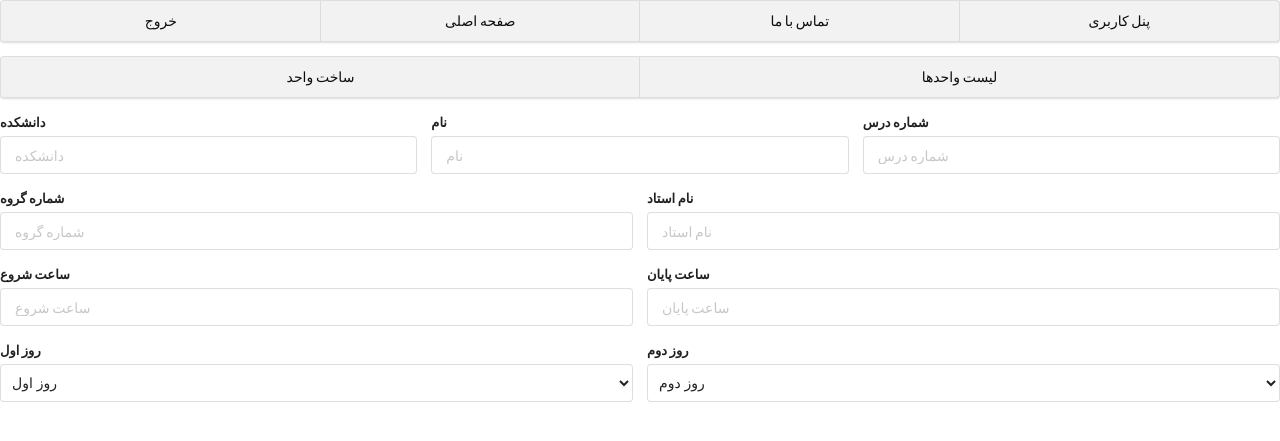
After one commit to baharkhd/webelopers2019_team2, a Django app: page /make_new_course in a window 1280 px wide. The commit adds this page. Shown: the top 441 px of the page. Run offline with Django 3.2, Linux system fonts and the light colour scheme; some libraries are stand-ins or nearby versions.

Commit message:
empty courses form created

```diff
--- a/edusys/templates/base.html
+++ b/edusys/templates/base.html
@@ -2,9 +2,7 @@
 <html lang="en">
 <head>
     <meta charset="UTF-8">
-    <script src="https://code.jquery.com/jquery-3.1.1.min.js" crossorigin="anonymous"></script>
     <link rel="stylesheet" href="https://cdn.jsdelivr.net/npm/semantic-ui@2.4.2/dist/semantic.min.css">
-    <script src="https://cdn.jsdelivr.net/npm/semantic-ui@2.4.2/dist/semantic.min.js"></script>
     <link rel="stylesheet" href="style.css">
     <title>Title</title>
 </head>
@@ -32,5 +30,7 @@
 {% endblock %}
 {% block contact %}
 {% endblock %}
+<script src="https://code.jquery.com/jquery-3.1.1.min.js" crossorigin="anonymous"></script>
+<script src="https://cdn.jsdelivr.net/npm/semantic-ui@2.4.2/dist/semantic.min.js"></script>
 </body>
 </html>
--- /dev/null
+++ b/edusys/templates/course_form.html
@@ -0,0 +1,65 @@
+{% extends 'panel.html' %}
+{% block course %}
+    <a id="make_new_course">
+        <form id="make_course" class="ui form">
+            <div class="three fields">
+                <div class="field">
+                    <label>دانشکده</label>
+                    <input name="department" type="text" placeholder="دانشکده">
+                </div>
+                <div class="field">
+                    <label>نام</label>
+                    <input name="name" type="text" placeholder="نام">
+                </div>
+                <div class="field">
+                    <label>شماره درس</label>
+                    <input name="course_number" type="text" placeholder="شماره درس">
+                </div>
+            </div>
+            <div class="two fields">
+                <div class="field">
+                    <label>شماره گروه</label>
+                    <input name="group_number" type="text" placeholder="شماره گروه">
+                </div>
+                <div class="field">
+                    <label>نام استاد</label>
+                    <input name="teacher" type="text" placeholder="نام استاد">
+                </div>
+            </div>
+            <div class="two fields">
+                <div class="field">
+                    <label>ساعت شروع</label>
+                    <input name="start_time" type="text" placeholder="ساعت شروع">
+                </div>
+                <div class="field">
+                    <label>ساعت پایان</label>
+                    <input name="end_time" type="text" placeholder="ساعت پایان">
+                </div>
+            </div>
+            <div class="two fields">
+                <div class="field">
+                    <label>روز اول</label>
+                    <select name="first_day" class="ui dropdown">
+                        <option value="">روز اول</option>
+                        <option value="0">شنبه</option>
+                        <option value="1">یکشنبه</option>
+                        <option value="2">دوشنبه</option>
+                        <option value="3">سه‌شنبه</option>
+                        <option value="4">چهارشنبه</option>
+                    </select>
+                </div>
+                <div class="field">
+                    <label>روز دوم</label>
+                    <select name="second_day" class="ui dropdown">
+                        <option value="">روز دوم</option>
+                        <option value="0">شنبه</option>
+                        <option value="1">یکشنبه</option>
+                        <option value="2">دوشنبه</option>
+                        <option value="3">سه‌شنبه</option>
+                        <option value="4">چهارشنبه</option>
+                    </select>
+                </div>
+            </div>
+        </form>
+    </a>
+{% endblock %}
--- a/edusys/templates/none.html
+++ b/edusys/templates/none.html
@@ -2,14 +2,12 @@
 <html lang="en">
 <head>
     <meta charset="UTF-8">
-    <script src="https://code.jquery.com/jquery-3.1.1.min.js" crossorigin="anonymous"></script>
     <link rel="stylesheet" href="https://cdn.jsdelivr.net/npm/semantic-ui@2.4.2/dist/semantic.min.css">
-    <script src="https://cdn.jsdelivr.net/npm/semantic-ui@2.4.2/dist/semantic.min.js"></script>
     <link rel="stylesheet" href="style.css">
     <title>Title</title>
 </head>
 <body>
-    <div id="navbar" class="ui four item menu">
+<div id="navbar" class="ui four item menu">
     <a id="logout" class="active item" href="/logout">
         خروج
     </a>
@@ -19,7 +17,7 @@
     <a id="contact_us" class="active item" href="/contact_us">
         تماس با ما
     </a>
-    <a id="panel" class="active item" href="/">
+    <a id="panel" class="active item" href="/panel">
         پنل کاربری
     </a>
 </div>
@@ -32,5 +30,11 @@
 {% endif %}
 {% block contact %}
 {% endblock %}
+{% block panel %}
+{% endblock %}
+{% block course %}
+{% endblock %}
+<script src="https://code.jquery.com/jquery-3.1.1.min.js" crossorigin="anonymous"></script>
+<script src="https://cdn.jsdelivr.net/npm/semantic-ui@2.4.2/dist/semantic.min.js"></script>
 </body>
 </html>
--- /dev/null
+++ b/edusys/templates/panel.html
@@ -0,0 +1,11 @@
+{% extends 'none.html' %}
+{% block panel %}
+    <div id="navbar" class="ui two item menu">
+        <a id="make_new_course" class="active item" href="/make_new_course">
+            ساخت واحد
+        </a>
+        <a id="courses" class="active item" href="/courses">
+            لیست واحدها
+        </a>
+    </div>
+{% endblock %}
--- a/edusys/urls.py
+++ b/edusys/urls.py
@@ -12,5 +12,8 @@ urlpatterns = [
     path('contact_us', views.submit_contact),
     path('submit_contact', views.submit_contact),
     path('send_email', views.sendEmail),
-    path('logout', views.logout_func)
+    path('logout', views.logout_func),
+    path('make_new_course',views.create_course),
+    path('courses',views.courses),
+    path('panel',views.panel)
 ]
--- a/edusys/views.py
+++ b/edusys/views.py
@@ -94,3 +94,15 @@ def submit_contact(request):
 def sendEmail(fromEmail, title, text):
     res = send_mail(title, (fromEmail, text), fromEmail, ['webe19lopers@gmail.com', ])
     return HttpResponse('%s' % res)
+
+
+def panel(request):
+    return render(request, 'panel.html')
+
+
+def create_course(request):
+    return render(request, 'course_form.html')
+
+
+def courses(request):
+    return HttpResponse('courses')
```
